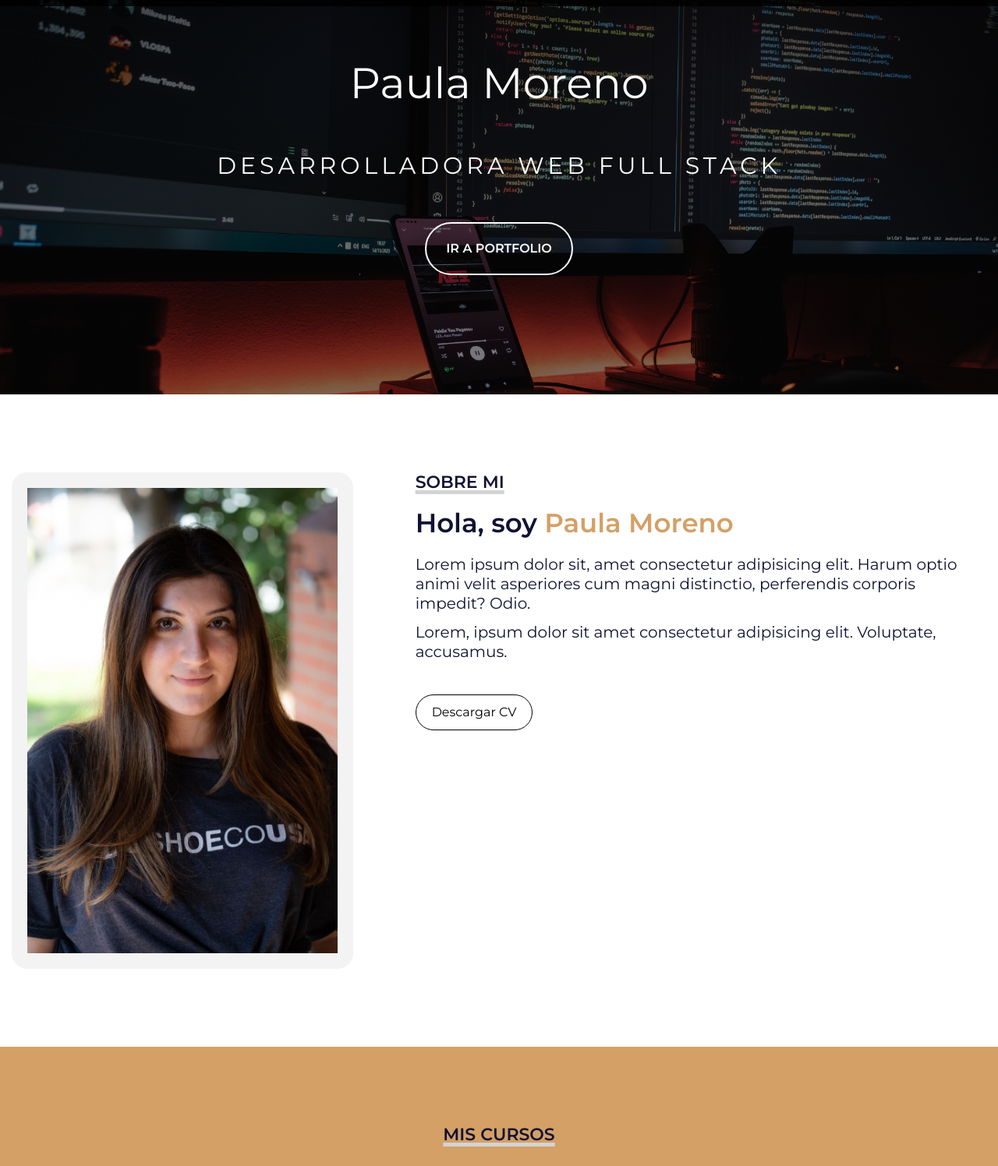
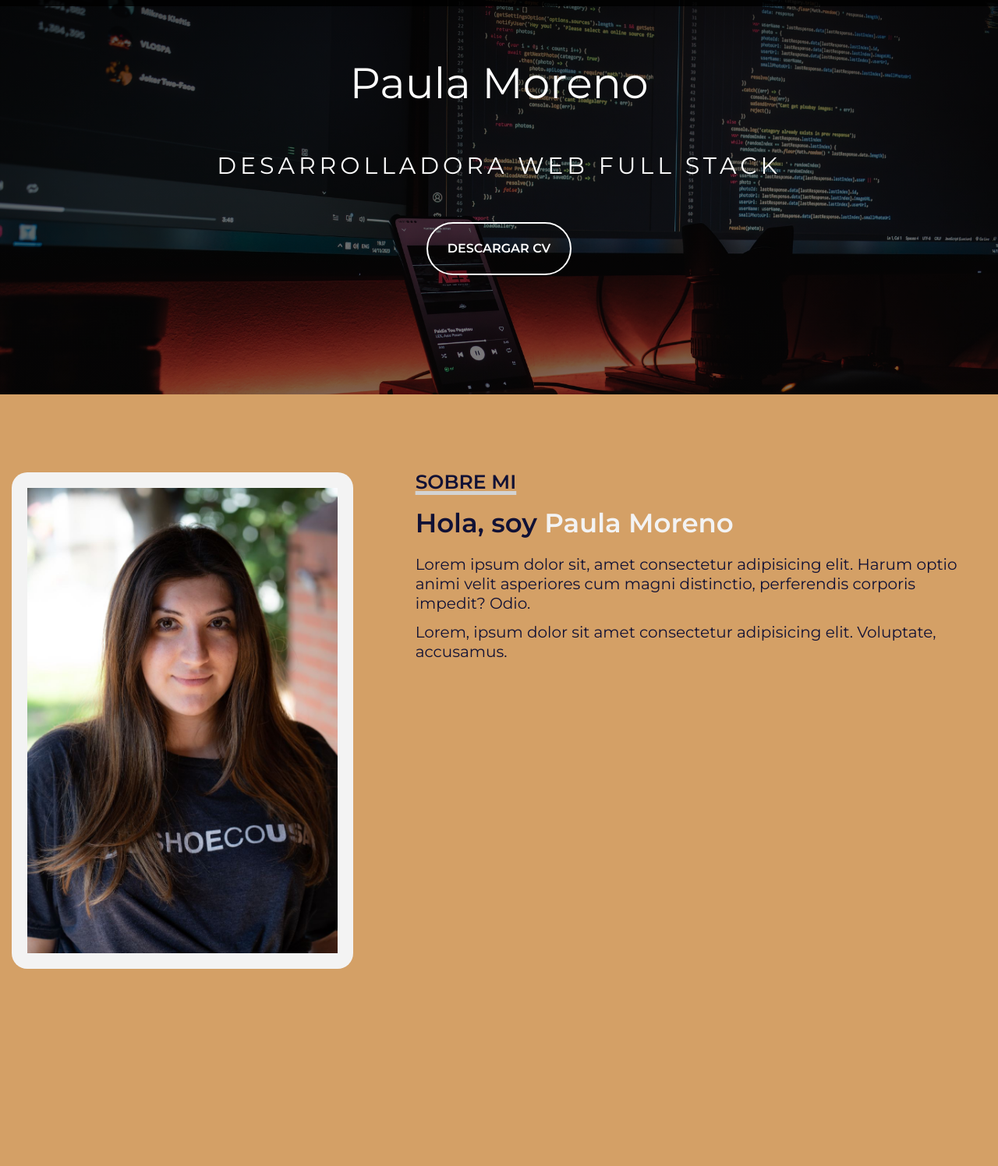
Before and after one commit to Paula2305/MiPaginaWeb, a plain HTML site: page index.html in a window 1280 px wide. Shown: the part 54-1550 px from the top of the page at 78% size. Drawn offline with nearby package versions, Linux system fonts and the light colour scheme.

Commit message:
Correciones de color y ajustes de tamaños

```diff
--- a/css/styles.css
+++ b/css/styles.css
@@ -129,6 +129,7 @@ html {
 /* ---- Sobre mi ------ */
 
 #sobre-mi {
+  background-color: var(--color-hover);
   max-width: 1300px;
   margin: auto;
   padding: 100px 15px;
@@ -149,7 +150,7 @@ html {
 }
 
 #sobre-mi .sobre-mi .titulo-seccion {
-  font-size: 22px;
+  font-size: 25px;
   text-transform: uppercase;
   color: #111135;
   text-decoration: underline;
@@ -164,8 +165,11 @@ html {
   font-weight: bold;
   margin: 20px 0;
 }
+
 #sobre-mi .sobre-mi h2 span {
-  color: var(--color-hover);
+  border-color: #000;
+  color: #f3f3f3;
+
 }
 
 #sobre-mi .sobre-mi p {
@@ -200,7 +204,8 @@ html {
 }
 
 #cursos .titulo-seccion {
-  font-size: 22px;
+  margin: 60px;
+  font-size: 25px;
   text-transform: uppercase;
   color: #111135;
   text-decoration: underline;
@@ -314,6 +319,7 @@ html {
 /* HABILIDADES */
 
 .contenedor-skills{
+    background-color: var(--color-hover);
     padding: 100px 0;
     text-align: center;
 }
@@ -475,6 +481,7 @@ html {
 /* CONTACTO */
 
 #contacto{
+  background-color: var(--color-hover);
   padding: 100px 15px;
 }
 
@@ -501,6 +508,9 @@ html {
 #contacto .contenedor-form .mitad{
   display: flex;
   justify-content: space-between;
+}
+#contacto .contenedor-form .fila-mitad{
+  margin-bottom: 10px;
 }
 
 #contacto .contenedor-form input,
@@ -535,8 +545,10 @@ html {
   border: #fff;
 }
 
+/* FOOTER */
+
 footer{
-  background-color: var(--color-hover);
+  background-color: #000;
   color: #fff;
   text-align: center;
   padding: 30px 0;
--- a/index.html
+++ b/index.html
@@ -44,7 +44,7 @@
             <div class="presentacion">
                 <h2> Paula Moreno </h2>
                 <p class="descripcion"> Desarrolladora Web Full Stack </p>
-                <a href="">Ir a portfolio</a>
+                <a href="">Descargar CV</a>
             </div>
 
         </div>
@@ -63,10 +63,8 @@
             <p>Lorem ipsum dolor sit, amet consectetur adipisicing elit. Harum optio animi velit asperiores cum magni
                 distinctio, perferendis corporis impedit? Odio.</p>
             <p>Lorem, ipsum dolor sit amet consectetur adipisicing elit. Voluptate, accusamus.</p>
-            <a href="#">Descargar CV</a>
 
         </div>
-
     </section>
 
     <!-- Servicios -->
```
